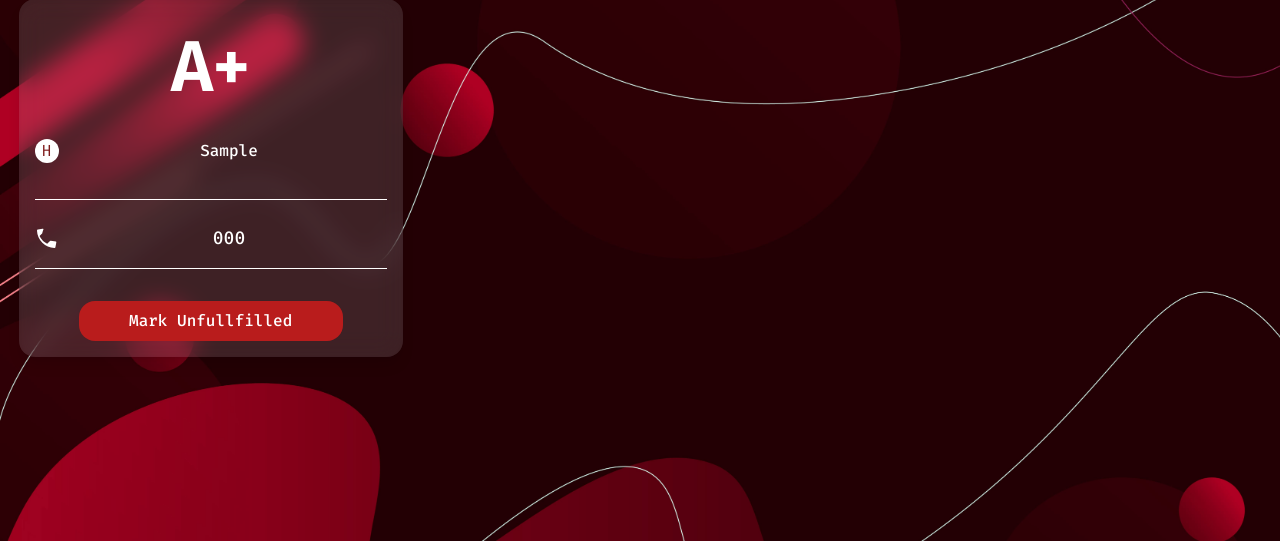
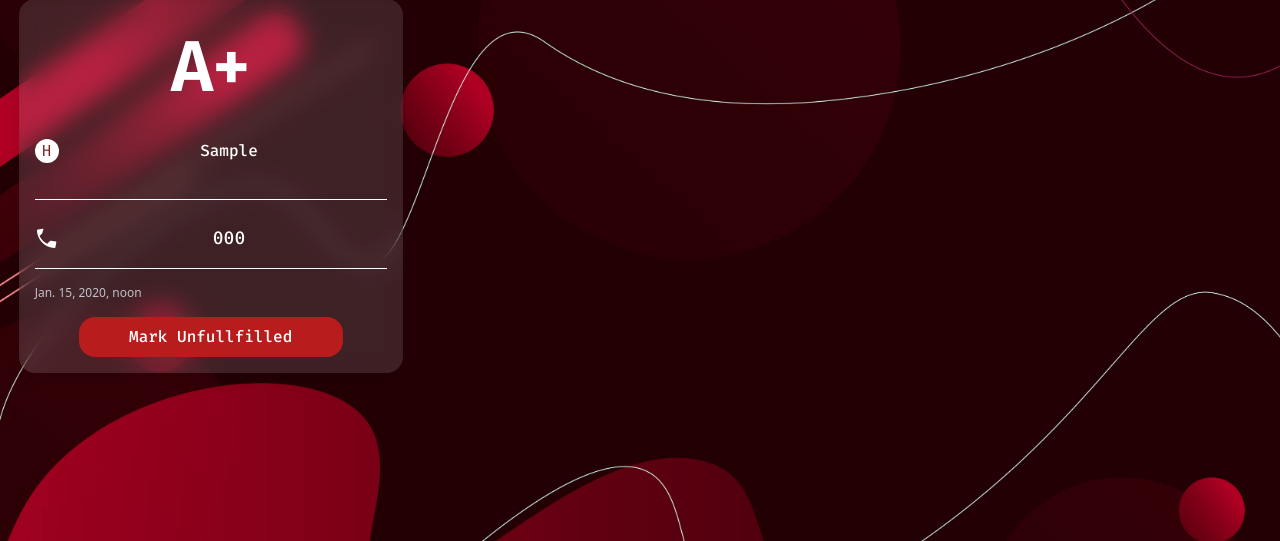
Before and after one commit to hadizorkot331/Blood-Donation-Platform, a Django app: page /posts/my-posts/ in a window 1280 px wide. Shown: the part 97-638 px from the top of the page. Run offline with Django 4.2, Linux system fonts and the light colour scheme; a user stored in the database is signed in; tables that the repository leaves empty hold one stand-in row (values such as "Sample post"); parts of the project's set-up code (start-up, migrations or seed data) failed here and were passed over; some libraries are stand-ins or nearby versions.

Commit message:
Show time added on post

```diff
--- a/bloodDonationPlatform/posts/templates/posts/my-posts.html
+++ b/bloodDonationPlatform/posts/templates/posts/my-posts.html
@@ -38,6 +38,11 @@
                 <div class="my-4 w-full">
                     <div class="border-t border-white"></div>
                 </div>
+
+                <div class="w-full text-start">
+                    <p class="text-xs text-slate-200/[0.8]">{{post.date_added}}</p>
+                </div>
+
                 {% if post.fullfilled %}
                 <form action="{% url 'posts:my-posts' %}" class="w-full" method="post">
                     {% csrf_token %}
--- a/bloodDonationPlatform/posts/templates/posts/post-grid.html
+++ b/bloodDonationPlatform/posts/templates/posts/post-grid.html
@@ -35,9 +35,15 @@
                         <div class="text-lg font-fira-mono font-medium">{{post.phone_number}}</div>
                     </div>
                 </div>
+
                 <div class="my-4 w-full">
                     <div class="border-t border-white"></div>
                 </div>
+
+                <div class="w-full text-start">
+                    <p class="text-xs text-slate-200/[0.8]">{{post.date_added}}</p>
+                </div>
+
                 <a href="{% url "posts:detailed-post" post.id %}" class="w-full">
                     <button role="link"
                         class="mt-4 w-3/4 bg-gradient-to-r from-rose-500 to-orange-600 text-white font-fira-mono font-medium py-2 rounded-2xl">
```
